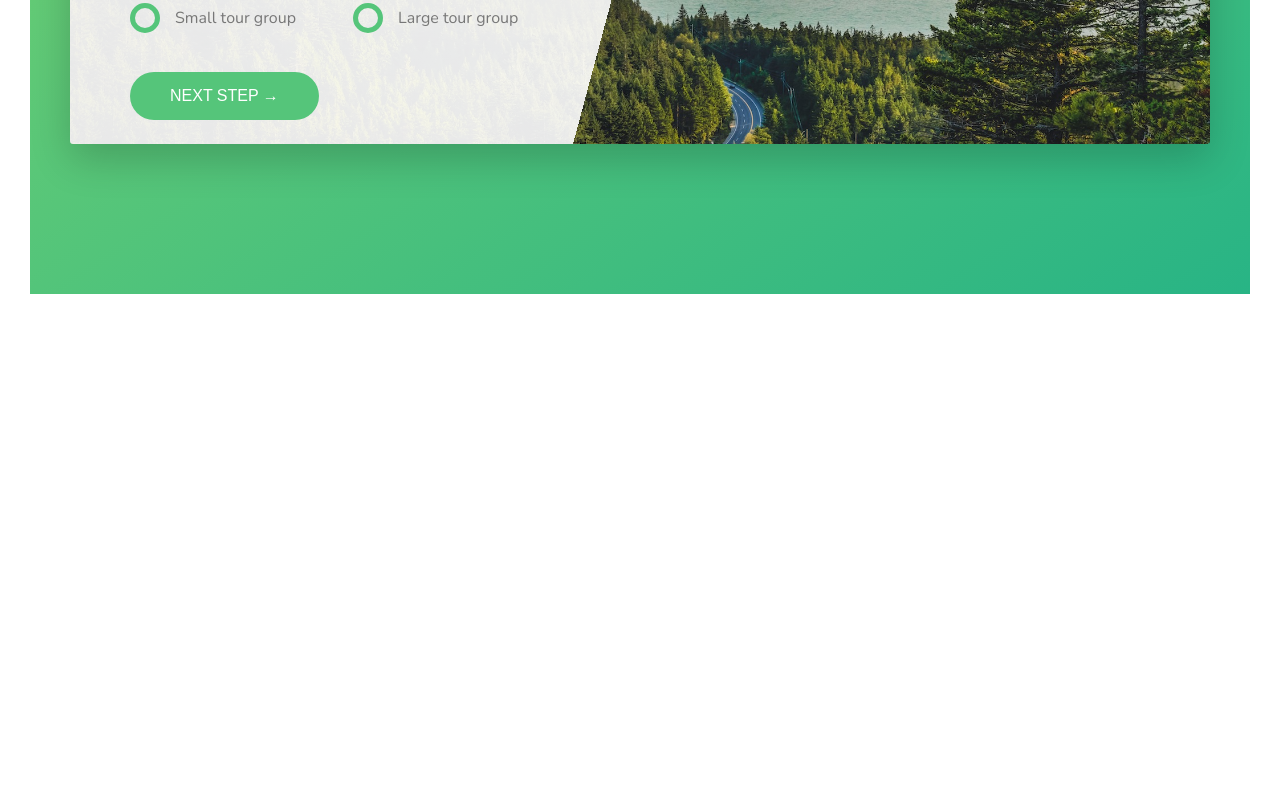
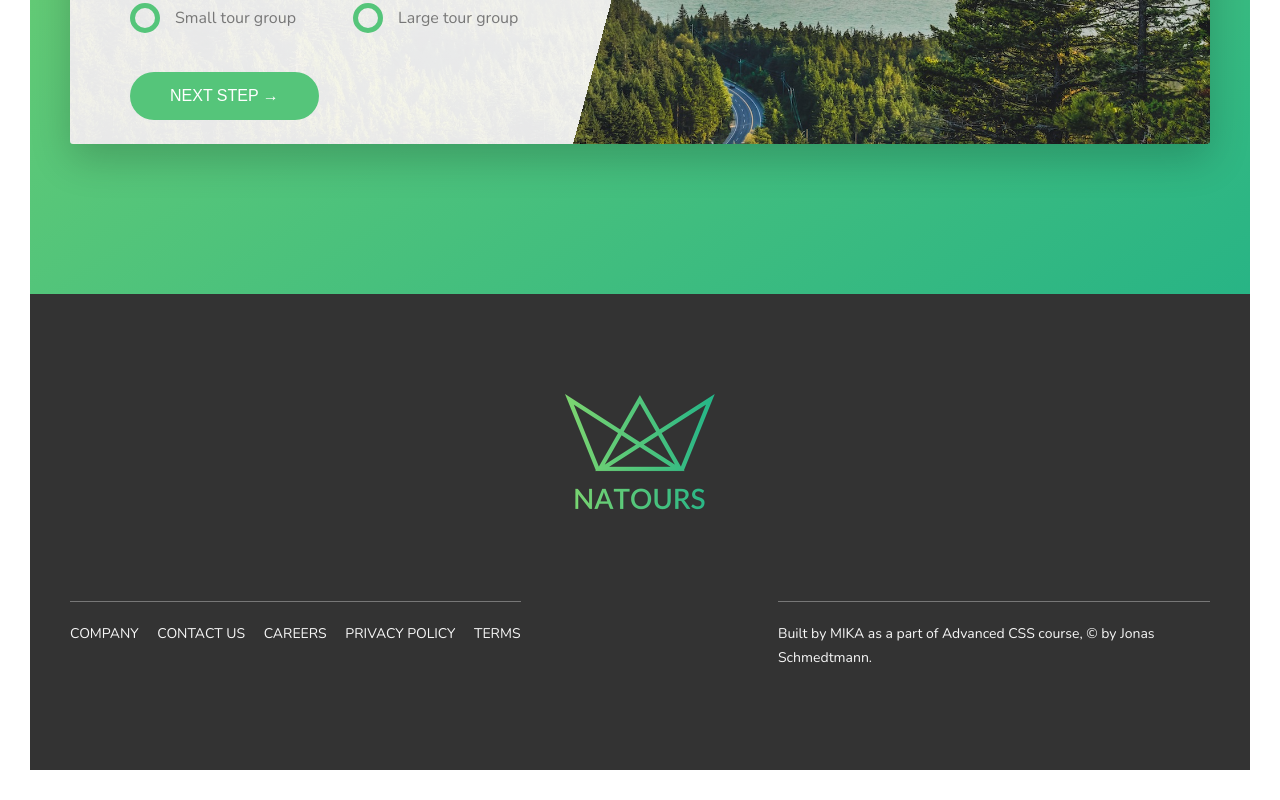
Before and after one commit to mikalep/natours, a website: page index.html in a window 1280 px wide. Shown: the part 4927-5727 px from the top of the page. Before the commit the page ends 5251 px from the top, so only its background shows below. Drawn offline with nearby package versions, Linux system fonts and the light colour scheme.

Commit message:
Build the footer

```diff
--- a/index.html
+++ b/index.html
@@ -382,6 +382,42 @@
         </div>
       </section>
     </main>
+
+    <footer class="footer">
+      <div class="footer__logo-box">
+        <img src="img/logo-green-2x.png" alt="Full logo" class="footer__logo" />
+      </div>
+      <div class="row">
+        <div class="col-1-of-2">
+          <div class="footer__navigation">
+            <ul class="footer__list">
+              <li class="footer__item">
+                <a href="#" class="footer__link">Company</a>
+              </li>
+              <li class="footer__item">
+                <a href="#" class="footer__link">Contact Us</a>
+              </li>
+              <li class="footer__item">
+                <a href="#" class="footer__link">Careers</a>
+              </li>
+              <li class="footer__item">
+                <a href="#" class="footer__link">Privacy policy</a>
+              </li>
+              <li class="footer__item">
+                <a href="#" class="footer__link">Terms</a>
+              </li>
+            </ul>
+          </div>
+        </div>
+        <div class="col-1-of-2">
+          <p class="footer__copyright">
+            Built by <a href="#" class="footer__link">Mika</a> as a part of
+            Advanced CSS course, &copy; by Jonas Schmedtmann.
+          </p>
+        </div>
+      </div>
+    </footer>
+
     <!--
     <section class="grid-test">
 
--- a/sass/abstracts/_variables.scss
+++ b/sass/abstracts/_variables.scss
@@ -14,6 +14,7 @@ $color-gray-light-2: #eee;
 
 $color-gray-dark: #777;
 $color-gray-dark-2: #999;
+$color-gray-dark-3: #333;
 
 $color-white: #fff;
 $color-black: #000;
--- /dev/null
+++ b/sass/layout/_footer.scss
@@ -0,0 +1,60 @@
+.footer {
+  background-color: $color-gray-dark-3;
+  padding: 10rem 0;
+  font-size: 1.4rem;
+  color: $color-gray-light-1;
+
+  &__logo-box {
+    text-align: center;
+    margin-bottom: 8rem;
+  }
+
+  &__logo {
+    width: 15rem;
+    height: auto;
+  }
+
+  &__navigation {
+    border-top: 1px solid $color-gray-dark;
+    padding-top: 2rem;
+    display: inline-block;
+  }
+
+  &__list {
+    list-style: none;
+  }
+
+  &__item {
+    display: inline-block;
+
+    &:not(:last-child) {
+      margin-right: 1.5rem;
+    }
+  }
+
+  &__link {
+    &:link,
+    &:visited {
+      color: $color-gray-light-1;
+      background-color: $color-gray-dark-3;
+      text-decoration: none;
+      text-transform: uppercase;
+      display: inline-block;
+      transition: all .2s;
+    }
+
+    &:hover,
+    &:active {
+      color: $color-primary;
+      box-shadow: 0 1rem 2rem rgba($color-black, .4);
+      transform: rotate(5deg) scale(1.3);
+    }
+  }
+
+  &__copyright {
+    border-top: 1px solid $color-gray-dark;
+    padding-top: 2rem;
+    width: 80%;
+    float: right;
+  }
+}
--- a/sass/main.scss
+++ b/sass/main.scss
@@ -15,6 +15,7 @@
 @import "components/form";
 @import "components/story";
 
+@import "layout/footer";
 @import "layout/grid";
 @import "layout/header";
 
```
Also changed, not shown: css/style.css.
